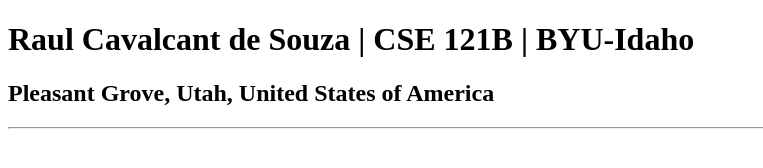
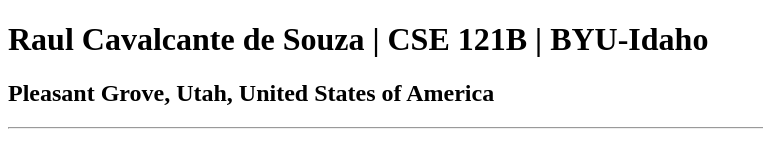
Before and after one commit to raulsouza7/cse121b, a plain HTML site: page index.html in a window 1280 px wide. Shown: the whole page, without its empty margins (0-763 px from the left). Drawn offline with Linux system fonts and the light colour scheme.

```diff
--- a/test.html
+++ b/index.html
@@ -6,7 +6,7 @@
     <title>Raul Cavalcante de Souza | CSE 121B | BYU-Idaho</title>
 </head>
 <body>
-    <h1>Raul Cavalcant de Souza | CSE 121B | BYU-Idaho</h1>
+    <h1>Raul Cavalcante de Souza | CSE 121B | BYU-Idaho</h1>
     <h2>Pleasant Grove, Utah, United States of America</h2>
     <hr>
 </body>
```
